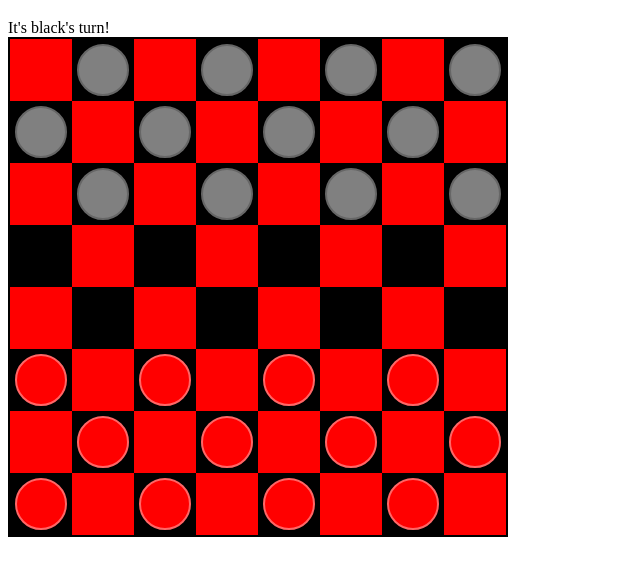
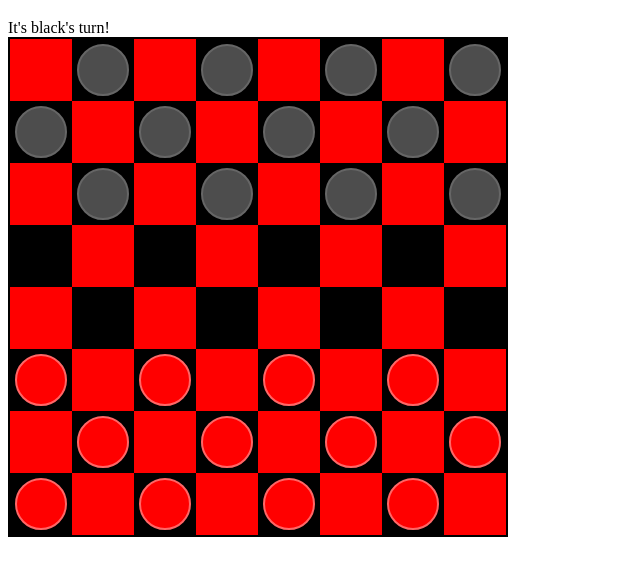
Before and after one commit to Ajedi32/html_checkers, a plain HTML site: page checkers.html in a window 1280 px wide. Shown: the part 61-636 px from the top of the page, without its empty margins (0-640 px from the left). Drawn offline with Linux system fonts and the light colour scheme.

Commit message:
Fix typo in css file

```diff
--- a/assets/stylesheets/checkers_board.css
+++ b/assets/stylesheets/checkers_board.css
@@ -59,7 +59,7 @@
 }
 
 .checkers-board .black-piece {
-	background-: hsl(0, 0%, 30%);
+	background: hsl(0, 0%, 30%);
 
 	border-color: hsl(0, 0%, 40%);
 }
```
